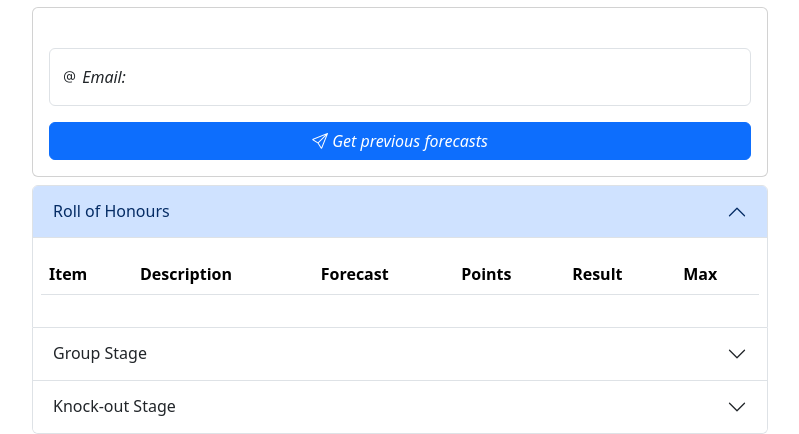
After one commit to vrn47/eljoc, a Django app: page /oldforecasts/ in a window 1280 px wide, after a click on "Roll of Honours". The commit adds this page. Shown: the part 1018-1452 px from the top of the page, without its empty margins (240-1039 px from the left). Run offline with Django 4.2, Linux system fonts and the light colour scheme; lists and menus that the app fills with data are empty.

Commit message:
eljoc amb old forecasts

```diff
--- a/ElJoc/urls.py
+++ b/ElJoc/urls.py
@@ -32,6 +32,8 @@ urlpatterns = [
     path('standings/', views1.standings, name = 'standings'),
     path('footballdata/', views1.footballdata, name = 'footballdata'),
     path('game/', views1.game, name = 'game'),
+    path('oldforecasts/', views1.oldforecasts, name = 'oldforecasts'),
+    path('pointstable/', views1.pointstable, name = 'pointstable'),
     path('casa/', views0.casa, name = 'casa')
 
 ]
--- a/game/templates/base_g.html
+++ b/game/templates/base_g.html
@@ -4,6 +4,8 @@
     <meta charset="UTF-8">
     <meta name="viewport" content="width=device-width, initial-scale=1.0">
     <title>ElJoc App</title>
+    <script src="https://cdn.jsdelivr.net/npm/@popperjs/core@2.11.8/dist/umd/popper.min.js" integrity="sha384-I7E8VVD/ismYTF4hNIPjVp/Zjvgyol6VFvRkX/vR+Vc4jQkC+hVqc2pM8ODewa9r" crossorigin="anonymous"></script>
+    <script src="https://cdn.jsdelivr.net/npm/bootstrap@5.3.1/dist/js/bootstrap.min.js" integrity="sha384-Rx+T1VzGupg4BHQYs2gCW9It+akI2MM/mndMCy36UVfodzcJcF0GGLxZIzObiEfa" crossorigin="anonymous"></script>
     <link rel="stylesheet" href="https://cdn.jsdelivr.net/npm/bootstrap@5.3.1/dist/css/bootstrap.min.css">
     <link rel="stylesheet" href="https://cdn.jsdelivr.net/npm/bootstrap-icons@1.10.5/font/bootstrap-icons.css">
     <link rel="shortcut icon" href="http://imatges.vrn47.cat/Logo/LogoElJocDEF50.png" type="image/x-icon">
@@ -19,14 +21,14 @@
           <button class="navbar-toggler" type="button" data-bs-toggle="collapse" data-bs-target="#navbarNavAltMarkup" aria-controls="navbarNavAltMarkup" aria-expanded="false" aria-label="Toggle navigation">
             <span class="navbar-toggler-icon"></span>
           </button>
-          <div class="collapse navbar-collapse" id="navbarNavAltMarkup">
+          <div class="navbar-collapse" id="navbarNavAltMarkup">
             <div class="navbar-nav ms-auto">
               <a class="nav-link" aria-disabled="false" href="/game">Game</a>
               <a class="nav-link" aria-disabled="false" href="/forecasts">Forecasts</a>
               <a class="nav-link" aria-disabled="false" href="/standings">Standings</a>
               <a class="nav-link" aria-disabled="false" href="/standings">Statistics</a>
-              <a class="nav-link" aria-disabled="false" href="/items">Data</a>
-              <a class="nav-link" aria-disabled="false" href="/footballdata">Community</a>
+              <a class="nav-link" aria-disabled="false" href="/oldforecasts">Forecasted</a>
+              <a class="nav-link" aria-disabled="false" href="/pointstable">Points Table</a>
               <a class="nav-link" aria-disabled="false" href="/">Logout</a>
             </div>
           </div>
--- a/game/templates/forecasts.html
+++ b/game/templates/forecasts.html
@@ -23,7 +23,7 @@
 </div>
 
 
-<main class=" container">
+<main class="container">
   <div class="row">
     <div class="col-md-8 offset-md-2 mt-2">
       <form method="POST" class="card card-body">
--- /dev/null
+++ b/game/templates/oldforecasts.html
@@ -0,0 +1,187 @@
+{% extends 'base_g.html' %}
+
+{% block content %}
+
+<style>
+  .container2 {
+    position: relative;
+    text-align: center;
+    color: white;
+  }
+
+  .centered {
+    position: absolute;
+    top: 50%;
+    left: 50%;
+    transform: translate(-50%, -50%);
+  }
+</style>
+
+<div class="container2">
+  <img src="http://imatges.vrn47.cat/Logo/UCL-FormBanner2.jpg" style="width:100%;"">
+    <h1 class='centered'>Forecasts</h1>
+</div>
+
+
+<main class="container">
+  <div class="row">
+    <div class="col-md-8 offset-md-2 mt-2">
+      <form method="POST" class="card card-body">
+        <h3 class="text-center"></h3>
+
+        <div class="mb-3">
+          {{error}}
+        </div>
+        {% csrf_token %}
+
+        <div class="form-floating mb-3">
+          <input type="email" name="mail" id="mail" class="form-control" placeholder="" required>
+          <label for="mail"><i class="bi-at"> Email: </i></label>
+          <div class="helptext"></div>
+        </div>
+
+        <button class="btn btn-primary mt-12">
+          <i class="bi-send"> Get previous forecasts</i>
+        </button>
+
+      </form>
+    </div>
+  </div>
+  {% if player %}
+    <div class="row">
+      <div class="col-md-8 offset-md-2 mt-2">
+        <div class="card card-body">
+          <h1>
+            {{ player.p_fname }} {{ player.p_lname }}
+          </h1>
+        </div>
+      </div>
+    </div>
+  {% endif %}
+  <div class="row">
+    {% csrf_token %}
+    <div class="col-md-8 offset-md-2 mt-2">
+      <div class="accordion" id="accordionExample">
+        <div class="accordion-item">
+          <h2 class="accordion-header">
+            <button class="accordion-button" type="button" data-bs-toggle="collapse" data-bs-target="#collapseOne" aria-expanded="false" aria-controls="collapseOne">
+              Roll of Honours
+            </button>
+          </h3>
+          <div id="collapseOne" class="accordion-collapse collapse" data-bs-parent="#accordionExample">
+            <div class="accordion-body">
+              <div class="row">
+                <table class="table table-striped table-hover">
+                  <thead>
+                    <tr>
+                      <th scope="col">Item</th>
+                      <th scope="col">Description</th>
+                      <th scope="col">Forecast</th>
+                      <th scope="col">Points</th>
+                      <th scope="col">Result</th>
+                      <th scope="col">Max</th>
+                    </tr>
+                  </thead>
+                  {% for forecasts in forecasts %}
+                  {% if forecasts.items.dates.round.stage.id == 4 %}
+                    <tbody>
+                      <tr>
+                        <td scope="row">{{ forecasts.items.id }}</td>
+                        <td scope="row">{% if forecasts.items.fields.id == 2 %} {{ forecasts.items.fixtures.localteam.teamsdb.short}} vs.{{ forecasts.items.fixtures.awayteam.teamsdb.short }} {% else %} {{ forecasts.items.description }} {% endif %}</td>
+                        <td scope="row">{{ forecasts.fvalue1 }}{% if forecasts.fvalue2 %}-{{ forecasts.fvalue2 }} {% endif %}</td>
+                        <th scope="row">{{ forecasts.points }}</th>
+                        <td scope="row">{{ forecasts.items.value1 }}{% if forecasts.items.value2 %}-{{ forecasts.items.value2 }} {% endif %}</td>
+                        <td scope="row">{{ forecasts.items.scores.s_max }}</td>
+                      </tr>
+                    </tbody>
+                  {% endif %}
+                  {% endfor %}
+                </table>
+              </div>
+            </div>
+          </div>
+        </div>
+        <div class="accordion-item">
+          <h2 class="accordion-header">
+            <button class="accordion-button collapsed" type="button" data-bs-toggle="collapse" data-bs-target="#collapseTwo" aria-expanded="false" aria-controls="collapseTwo">
+              Group Stage
+            </button>
+          </h2>
+          <div id="collapseTwo" class="accordion-collapse collapse" data-bs-parent="#accordionExample">
+            <div class="accordion-body">
+              <div class="row">
+                <table class="table table-striped table-hover">
+                  <thead>
+                    <tr>
+                      <th scope="col">Item</th>
+                      <th scope="col">Description</th>
+                      <th scope="col">Forecast</th>
+                      <th scope="col">Points</th>
+                      <th scope="col">Result</th>
+                      <th scope="col">Max</th>
+                    </tr>
+                  </thead>
+                  {% for forecasts in forecasts %}
+                  {% if forecasts.items.dates.round.stage.id == 2 %}
+                    <tbody>
+                      <tr>
+                        <td scope="row">{{ forecasts.items.id }} {{ forecasts.items.dates.round.id }}</td>
+                        <td scope="row">{% if forecasts.items.fields.id == 2 %} {{ forecasts.items.fixtures.localteam.teamsdb.short}} vs.{{ forecasts.items.fixtures.awayteam.teamsdb.short }} {% else %} {{ forecasts.items.description }} {% endif %}</td>
+                        <td scope="row">{{ forecasts.fvalue1 }}{% if forecasts.fvalue2 %}-{{ forecasts.fvalue2 }} {% endif %}</td>
+                        <th scope="row">{{ forecasts.points }}</th>
+                        <td scope="row">{{ forecasts.items.value1 }}{% if forecasts.items.value2 %}-{{ forecasts.items.value2 }} {% endif %}</td>
+                        <td scope="row">{{ forecasts.items.scores.s_max }}</td>
+                      </tr>
+                    </tbody>
+                  {% endif %}
+                  {% endfor %}
+                </table>
+              </div>
+            </div>
+          </div>
+        </div>
+        <div class="accordion-item">
+          <h2 class="accordion-header">
+            <button class="accordion-button collapsed" type="button" data-bs-toggle="collapse" data-bs-target="#collapseThree" aria-expanded="false" aria-controls="collapseThree">
+              Knock-out Stage
+            </button>
+          </h2>
+          <div id="collapseThree" class="accordion-collapse collapse" data-bs-parent="#accordionExample">
+            <div class="accordion-body">
+              <div class="row">
+                <table class="table table-striped table-hover">
+                  <thead>
+                    <tr>
+                      <th scope="col">Item</th>
+                      <th scope="col">Description</th>
+                      <th scope="col">Forecast</th>
+                      <th scope="col">Points</th>
+                      <th scope="col">Result</th>
+                      <th scope="col">Max</th>
+                    </tr>
+                  </thead>
+                  {% for forecasts in forecasts %}
+                  {% if forecasts.items.dates.round.stage.id == 3 %}
+                    <tbody>
+                      <tr>
+                        <td scope="row">{{ forecasts.items.id }}</td>
+                        <td scope="row">{% if forecasts.items.fields.id == 2 %} {{ forecasts.items.fixtures.localteam.teamsdb.short}} vs.{{ forecasts.items.fixtures.awayteam.teamsdb.short }} {% else %} {{ forecasts.items.description }} {% endif %}</td>
+                        <td scope="row">{{ forecasts.fvalue1 }}{% if forecasts.fvalue2 %}-{{ forecasts.fvalue2 }} {% endif %}</td>
+                        <th scope="row">{{ forecasts.points }}</th>
+                        <td scope="row">{{ forecasts.items.value1 }}{% if forecasts.items.value2 %}-{{ forecasts.items.value2 }} {% endif %}</td>
+                        <td scope="row">{{ forecasts.items.scores.s_max }}</td>
+                      </tr>
+                    </tbody>
+                  {% endif %}
+                  {% endfor %}
+                </table>
+              </div>
+            </div>
+          </div>
+        </div>
+      </div>
+    </div>
+  </div>
+  </main>
+
+  {% endblock %}
--- a/players_db/templates/base_pdb.html
+++ b/players_db/templates/base_pdb.html
@@ -5,6 +5,8 @@
   <meta charset="UTF-8">
   <meta name="viewport" content="width=device-width, initial-scale=1.0">
   <title>ElJoc App</title>
+  <script src="https://cdn.jsdelivr.net/npm/@popperjs/core@2.11.8/dist/umd/popper.min.js" integrity="sha384-I7E8VVD/ismYTF4hNIPjVp/Zjvgyol6VFvRkX/vR+Vc4jQkC+hVqc2pM8ODewa9r" crossorigin="anonymous"></script>
+  <script src="https://cdn.jsdelivr.net/npm/bootstrap@5.3.1/dist/js/bootstrap.min.js" integrity="sha384-Rx+T1VzGupg4BHQYs2gCW9It+akI2MM/mndMCy36UVfodzcJcF0GGLxZIzObiEfa" crossorigin="anonymous"></script>
   <link rel="stylesheet" href="https://cdn.jsdelivr.net/npm/bootstrap@5.3.1/dist/css/bootstrap.min.css">
   <link rel="stylesheet" href="https://cdn.jsdelivr.net/npm/bootstrap-icons@1.10.5/font/bootstrap-icons.css">
   <link rel="shortcut icon" href="http://imatges.vrn47.cat/Logo/LogoElJocDEF50.png" type="image/x-icon">
--- a/players_db/views.py
+++ b/players_db/views.py
@@ -107,6 +107,7 @@ def playerinfo(request, pid):
             playerid = user.id
             return redirect('game')
 
+
         except:
             print('new player joined')
             newuser = Players.objects.create(playerdb=userDB, p_fname=userDB.fname, p_lname=userDB.lname, p_email=userDB.email, ppsw="void", winnable=1)
```
Also changed, not shown: game/templates/game.html (+10 -2 lines), game/templates/pointstable.html (added, +64 -0 lines), game/views1.py (+97 -1 lines).
